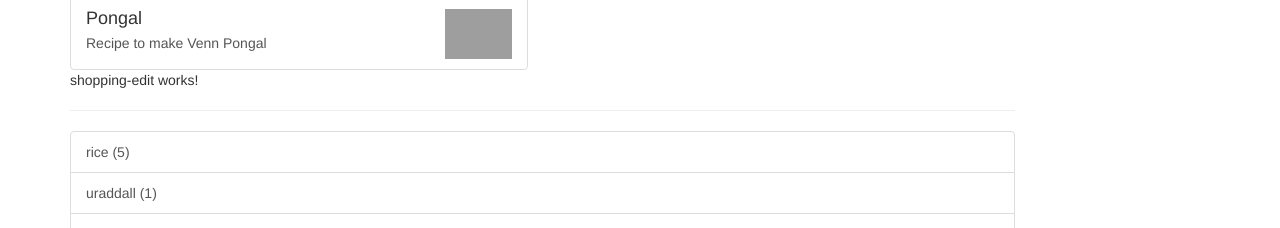
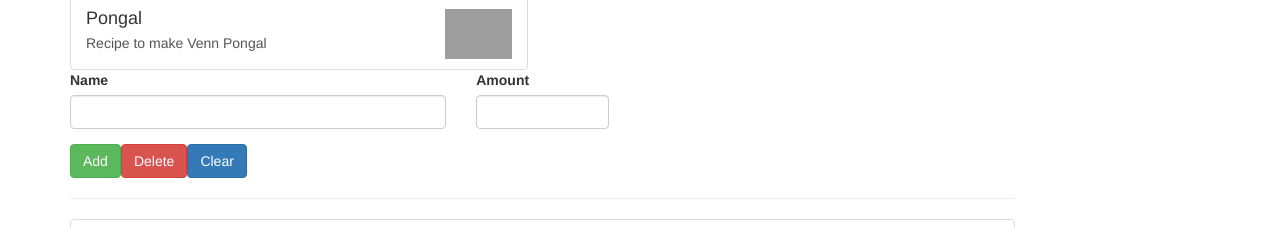
Before and after one commit to sridharkidambi/ang4-recipe-ingredient, an Angular app in the folder ang4-recipe-ingredient/: page / in a window 1280 px wide. Shown: the part 341-569 px from the top of the page. Built offline with nearby package versions, Linux system fonts and the light colour scheme; grey boxes are pictures that could not be loaded.

Commit message:
course 3 end

```diff
--- a/ang4-recipe-ingredient/src/app/shopping-list/shopping-edit/shopping-edit.component.html
+++ b/ang4-recipe-ingredient/src/app/shopping-list/shopping-edit/shopping-edit.component.html
@@ -1,3 +1,23 @@
-<p>
-  shopping-edit works!
-</p>
+<div class="row">
+    <div class="col-xs-12">
+      <form>
+        <div class="row">
+          <div class="col-sm-5 form-group">
+            <label for="name">Name</label>
+            <input type="text" name="name" class="form-control">
+          </div>
+          <div class="col-sm-2 form-group">
+          <label for="amount">Amount</label>
+          <input type="number" id="amount" class="form-control">
+          </div>
+        </div>
+        <div class="row">
+          <div class="col-xs-12">
+            <button class="btn btn-success" type="submit">Add</button>
+             <button class="btn btn-danger" type="button">Delete</button>
+             <button class="btn btn-primary" type="button">Clear</button>
+          </div>
+        </div>
+      </form>
+    </div>
+</div>
```
